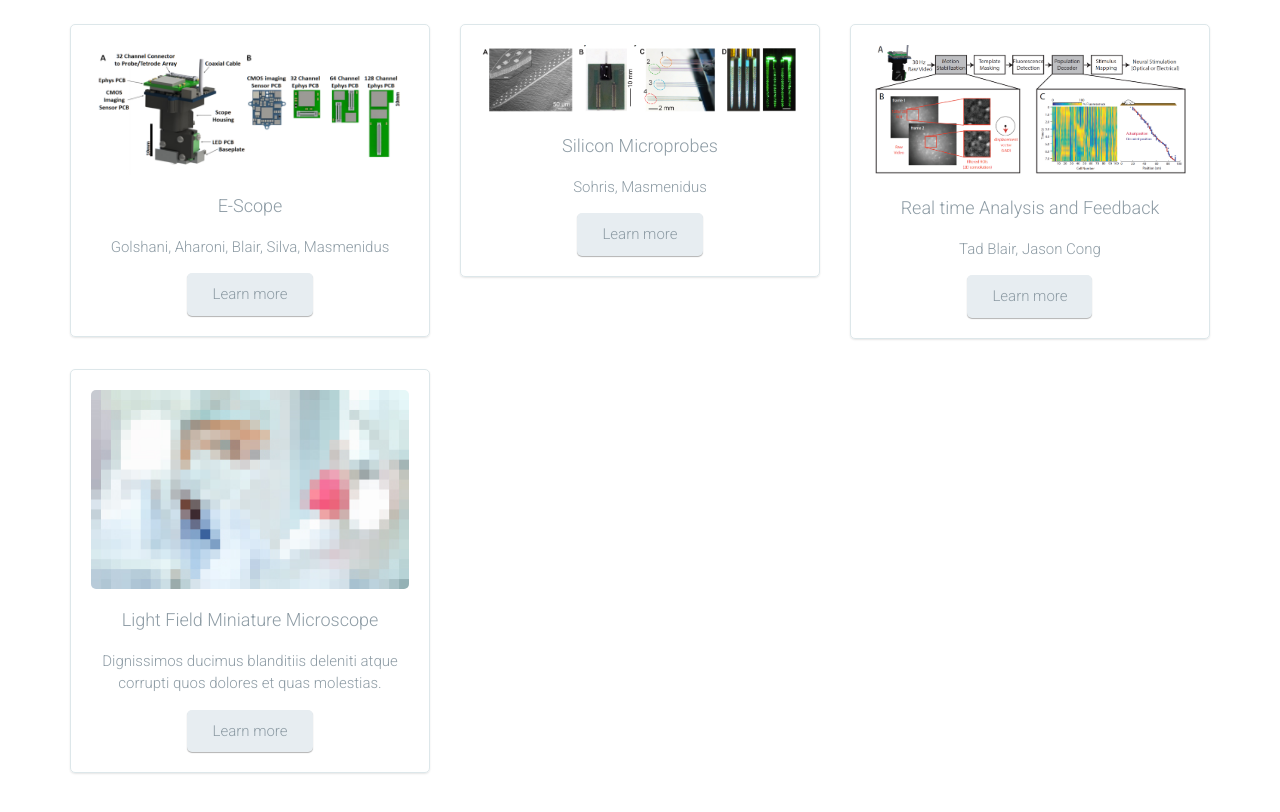
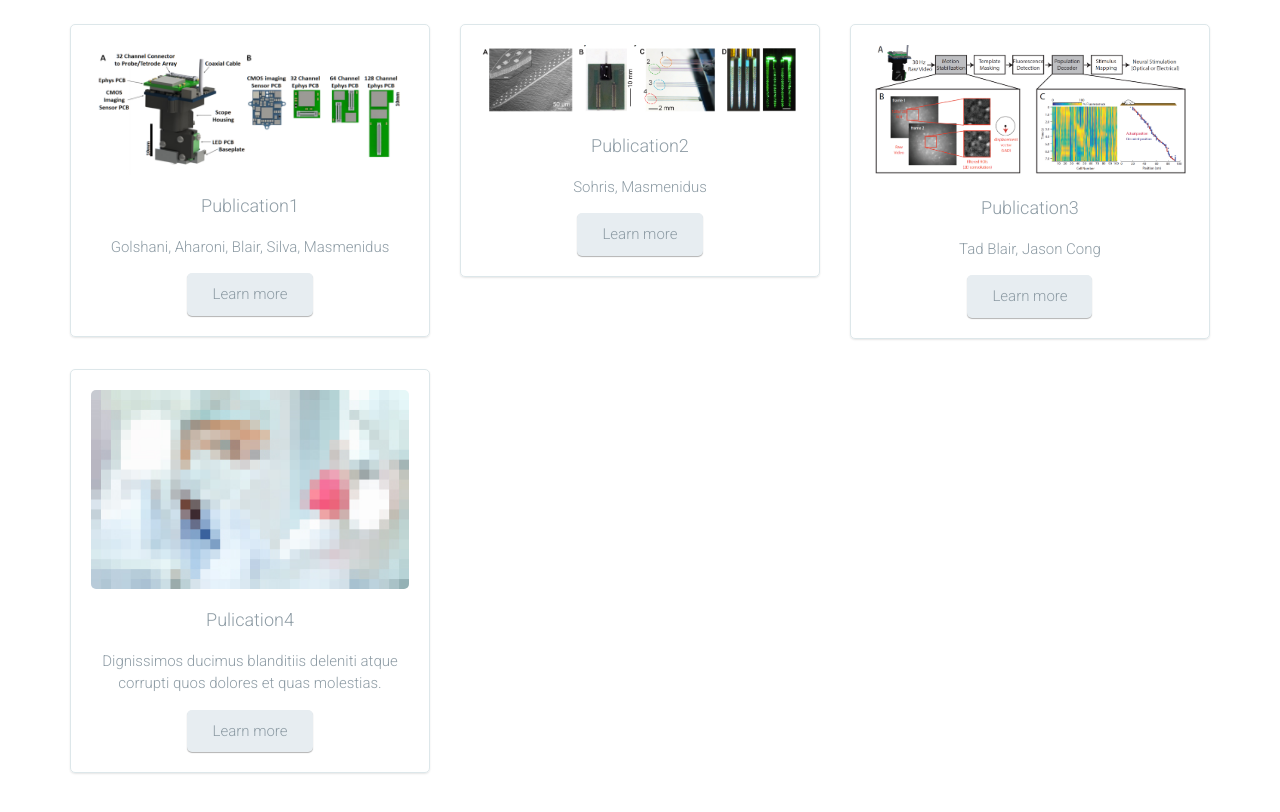
Before and after one commit to bhargav265/Nueronex, a plain HTML site: page publications.html in a window 1280 px wide. Shown: the part 600-1412 px from the top of the page. Drawn offline with Linux system fonts and the light colour scheme.

```diff
--- a/publications.html
+++ b/publications.html
@@ -76,7 +76,7 @@
 							<div class="project">
 								<div class="project-content">
 									<figure class="project-image"><img src="images/Capture1.PNG" alt="Project"></figure>
-									<h3 class="project-title">E-Scope</h3>
+									<h3 class="project-title">Publication1</h3>
 									<p>Golshani, Aharoni, Blair, Silva, Masmenidus</p>
 									<a href="project.html" class="button">Learn more</a>
 								</div>
@@ -84,7 +84,7 @@
 							<div class="project">
 								<div class="project-content">
 									<figure class="project-image"><img src="images/Capture2.PNG" alt="Project"></figure>
-									<h3 class="project-title">Silicon Microprobes</h3>
+									<h3 class="project-title">Publication2</h3>
 									<p>Sohris, Masmenidus</p>
 									<a href="project.html" class="button">Learn more</a>
 								</div>
@@ -92,7 +92,7 @@
 							<div class="project">
 								<div class="project-content">
 									<figure class="project-image"><img src="images/Capture3.PNG" alt="Project"></figure>
-									<h3 class="project-title">Real time Analysis and Feedback</h3>
+									<h3 class="project-title">Publication3</h3>
 									<p>Tad Blair, Jason Cong</p>
 									<a href="project.html" class="button">Learn more</a>
 								</div>
@@ -100,7 +100,7 @@
 							<div class="project">
 								<div class="project-content">
 									<figure class="project-image"><img src="images/project-4.jpg" alt="Project"></figure>
-									<h3 class="project-title">Light Field Miniature Microscope</h3>
+									<h3 class="project-title">Pulication4</h3>
 									<p>Dignissimos ducimus blanditiis deleniti atque corrupti quos dolores et quas molestias.</p>
 									<a href="project.html" class="button">Learn more</a>
 								</div>
--- a/style.css
+++ b/style.css
@@ -56,7 +56,7 @@ a {
     outline: 0; }
 
 h1 {
-  font-size: 2em;
+  font-size: 12em;
   margin: 0.67em 0; }
 
 h2 {
```
Also changed, not shown: projects.html (+2 -2 lines), images/Ephys_PCB_Mockup.png (added).
